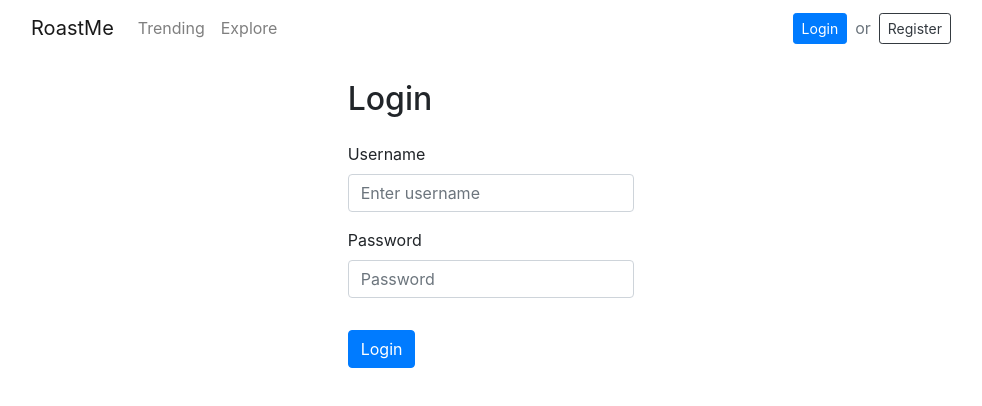
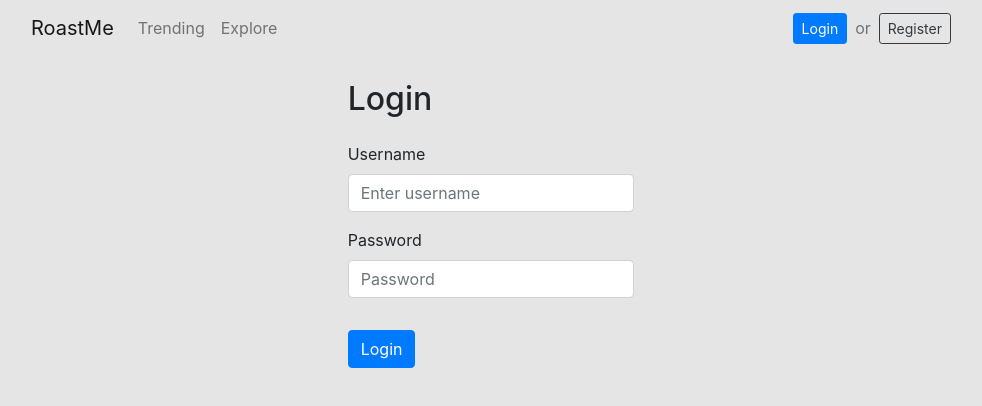
Before and after one commit to ayaanqui/roastme-frontend, a React (Create React App) app: page /login in a window 1280 px wide. Shown: the top 406 px of the page, without its empty margins (149-1131 px from the left). Built offline with nearby package versions, Linux system fonts and the light colour scheme.

Commit message:
Changed bg to light grey

```diff
--- a/public/css/main.css
+++ b/public/css/main.css
@@ -1,3 +1,7 @@
+body {
+    background-color: #e5e5e5!important;
+}
+
 .container {
     max-width: 950px!important;
 }
```
